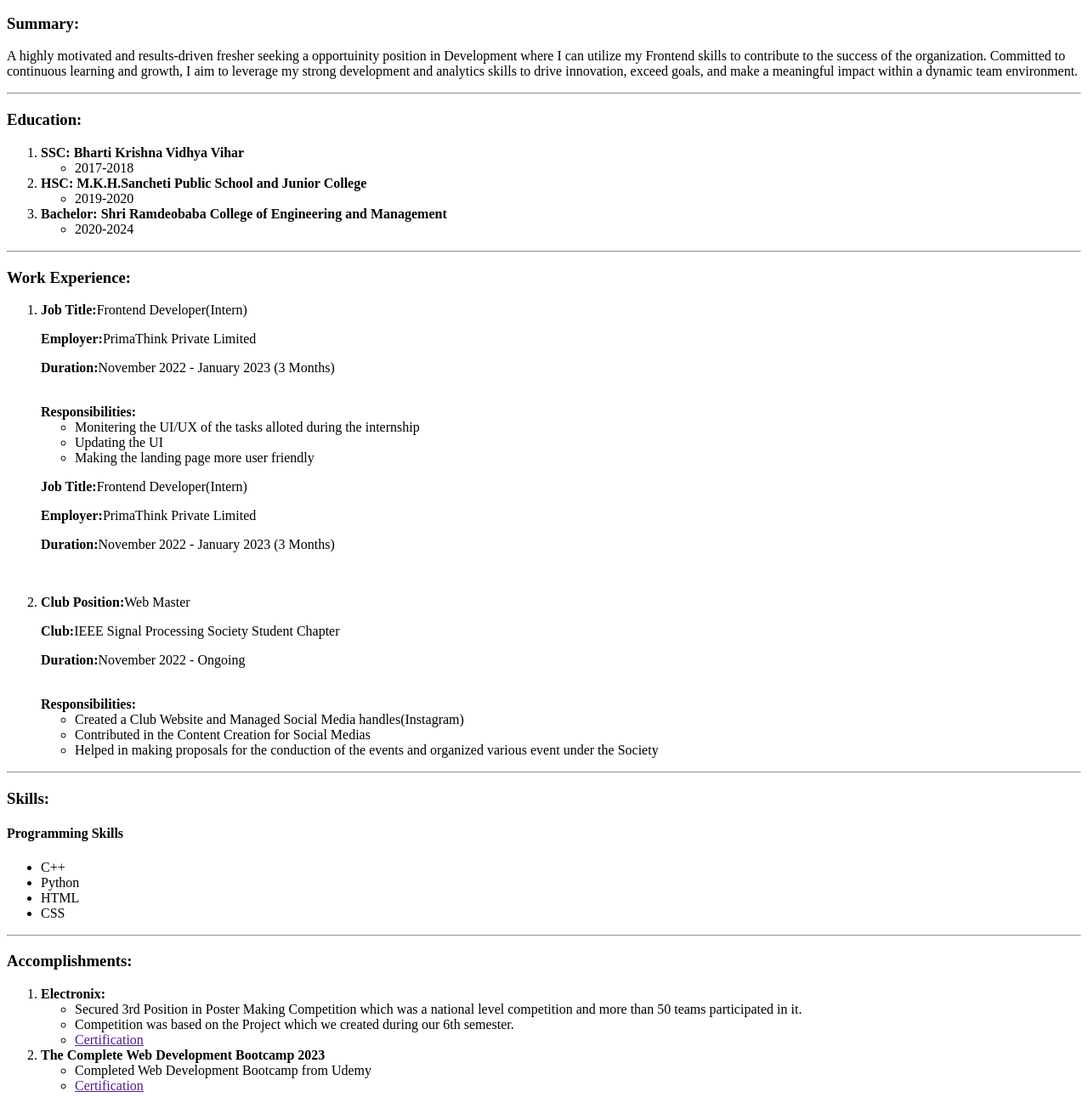
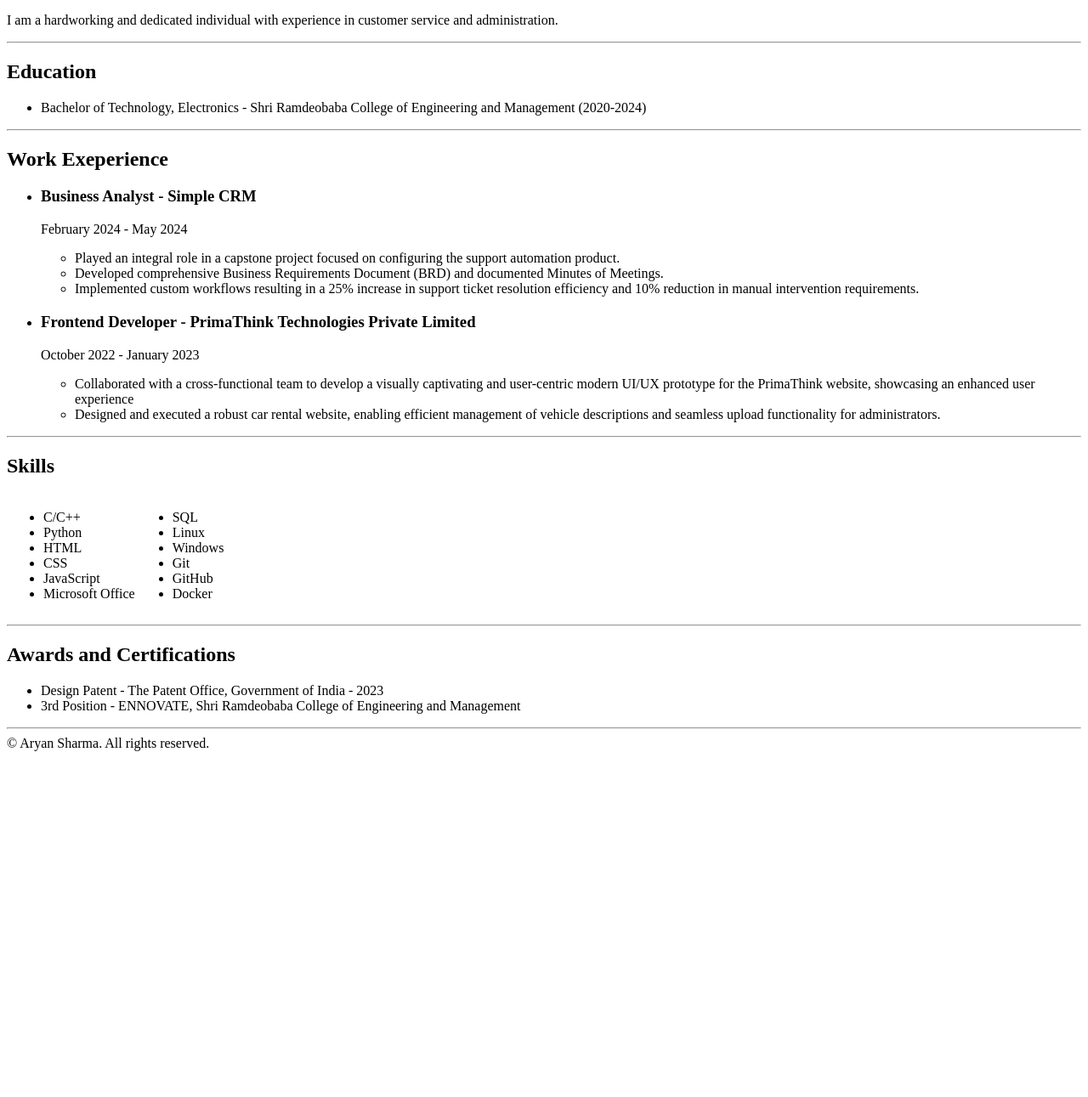
Before and after one commit to aryan8180/html-resume, a plain HTML site: page index.html in a window 1280 px wide. Shown: the part 230-1521 px from the top of the page at 85% size. After the commit the page ends 1122 px from the top, so only its background shows below. Drawn offline with Linux system fonts and the light colour scheme.

Commit message:
Add files via upload

```diff
--- a/index.html
+++ b/index.html
@@ -1,127 +1,89 @@
 <!DOCTYPE html>
 <html lang="en">
-  <head>
-    <meta charset="UTF-8" />
-    <meta name="viewport" content="width=device-width, initial-scale=1.0" />
+
+<head>
+    <meta charset="UTF-8">
+    <meta name="viewport" content="width=device-width, initial-scale=1.0">
     <title>My Resume</title>
-  </head>
-  <body>
-    <table align="center">
+</head>
+
+<body>
+    <table>
         <tr>
-            <td><img src="./pfp.png" alt="Profile Picture" height="200px"></td>
-            <td><h1>Aryan Sharma</h1></td>
+            <td><img src="./Aryan_Sharma_Pic.png" alt="Aryan's Profile Picture" height="150"></td>
+            <td>
+                <h1>Aryan Sharma</h1>
+            </td>
+        </tr>
+    </table>
+    <hr />
+    <h2>Summary</h2>
+    <p>I am a hardworking and dedicated individual with experience in customer service and administration.</p>
+    <hr>
+    <h2>Education</h2>
+    <ul>
+        <li>Bachelor of Technology, Electronics - Shri Ramdeobaba College of Engineering and Management (2020-2024)</li>
+    </ul>
+    <hr>
+    <h2>Work Exeperience</h2>
+    <ul>
+        <li>
+            <h3>Business Analyst - Simple CRM</h3>
+            <p>February 2024 - May 2024</p>
+            <ul>
+                <li>Played an integral role in a capstone project focused on configuring the support automation product.
+                <li>Developed comprehensive Business Requirements Document (BRD) and documented Minutes of Meetings.
+                </li>
+                <li>Implemented custom workflows resulting in a 25% increase in support ticket resolution efficiency and
+                    10% reduction in manual intervention requirements.</li>
+            </ul>
+        </li>
+        <li>
+            <h3>Frontend Developer - PrimaThink Technologies Private Limited</h3>
+            <p>October 2022 - January 2023</p>
+            <ul>
+                <li>Collaborated with a cross-functional team to develop a visually captivating and user-centric modern
+                    UI/UX prototype for the PrimaThink website, showcasing an enhanced user experience</li>
+                <li>Designed and executed a robust car rental website, enabling efficient management of vehicle
+                    descriptions and seamless upload
+                    functionality for administrators.</li>
+            </ul>
+        </li>
+    </ul>
+    <hr>
+    <h2>Skills</h2>
+    <table>
+        <tr>
+            <td>
+                <ul>
+                    <li>C/C++</li>
+                    <li>Python</li>
+                    <li>HTML</li>
+                    <li>CSS</li>
+                    <li>JavaScript</li>
+                    <li>Microsoft Office</li>
+                </ul>
+            </td>
+            <td>
+                <ul>
+                    <li>SQL</li>
+                    <li>Linux</li>
+                    <li>Windows</li>
+                    <li>Git</li>
+                    <li>GitHub</li>
+                    <li>Docker</li>
+                </ul>
+            </td>
         </tr>
     </table>
     <hr>
-    <h3>Summary:</h3>
-    <p>
-      A highly motivated and results-driven fresher seeking a opportuinity
-      position in Development where I can utilize my Frontend skills to
-      contribute to the success of the organization. Committed to continuous
-      learning and growth, I aim to leverage my strong development and analytics
-      skills to drive innovation, exceed goals, and make a meaningful impact
-      within a dynamic team environment.
-    </p>
-    <hr />
-    <h3>Education:</h3>
-    <ol>
-      <li>
-        <strong>SSC: Bharti Krishna Vidhya Vihar</strong>
-        <ul>
-          <li>2017-2018</li>
-        </ul>
-      </li>
-      <li>
-        <strong>HSC: M.K.H.Sancheti Public School and Junior College</strong>
-        <ul>
-          <li>2019-2020</li>
-        </ul>
-      </li>
-      <li>
-        <strong
-          >Bachelor: Shri Ramdeobaba College of Engineering and
-          Management</strong
-        >
-        <ul>
-          <li>2020-2024</li>
-        </ul>
-      </li>
-    </ol>
-    <hr />
-    <h3>Work Experience:</h3>
-    <ol>
-      <li>
-        <p><strong>Job Title:</strong>Frontend Developer(Intern)</p>
-        <p><strong>Employer:</strong>PrimaThink Private Limited</p>
-        <p><strong>Duration:</strong>November 2022 - January 2023 (3 Months)</p>
-        <br />
-        <strong>Responsibilities:</strong>
-        <ul>
-          <li>
-            Monitering the UI/UX of the tasks alloted during the internship
-          </li>
-          <li>Updating the UI</li>
-          <li>Making the landing page more user friendly</li>
-        </ul>
-        <p><strong>Job Title:</strong>Frontend Developer(Intern)</p>
-        <p><strong>Employer:</strong>PrimaThink Private Limited</p>
-        <p><strong>Duration:</strong>November 2022 - January 2023 (3 Months)</p>
-        <br />
-      </li>
-      <li>
-        <p><strong>Club Position:</strong>Web Master</p>
-        <p>
-          <strong>Club:</strong>IEEE Signal Processing Society Student Chapter
-        </p>
-        <p><strong>Duration:</strong>November 2022 - Ongoing</p>
-        <br />
-        <strong>Responsibilities:</strong>
-        <ul>
-          <li>
-            Created a Club Website and Managed Social Media handles(Instagram)
-          </li>
-          <li>Contributed in the Content Creation for Social Medias</li>
-          <li>
-            Helped in making proposals for the conduction of the events and
-            organized various event under the Society
-          </li>
-        </ul>
-      </li>
-    </ol>
-    <hr />
-    <h3>Skills:</h3>
-    <h4>Programming Skills</h4>
+    <h2>Awards and Certifications</h2>
     <ul>
-      <li>C++</li>
-      <li>Python</li>
-      <li>HTML</li>
-      <li>CSS</li>
+        <li>Design Patent - The Patent Office, Government of India - 2023</li>
+        <li>3rd Position - ENNOVATE, Shri Ramdeobaba College of Engineering and Management</li>
     </ul>
-    <hr />
-    <h3>Accomplishments:</h3>
-    <ol>
-      <li>
-        <strong>Electronix:</strong>
-        <ul>
-          <li>
-            Secured 3rd Position in Poster Making Competition which was a
-            national level competition and more than 50 teams participated in
-            it.
-          </li>
-          <li>
-            Competition was based on the Project which we created during our 6th
-            semester.
-          </li>
-          <li><a href="">Certification</a></li>
-        </ul>
-      </li>
-      <li>
-        <strong>The Complete Web Development Bootcamp 2023</strong>
-        <ul>
-          <li>Completed Web Development Bootcamp from Udemy</li>
-          <li><a href="">Certification</a></li>
-        </ul>
-      </li>
-    </ol>
-  </body>
+    <hr>
+    <footer>© Aryan Sharma. All rights reserved.</footer>
+</body>
+
 </html>
```
Also changed, not shown: Aryan_Sharma_Pic.png (added).
